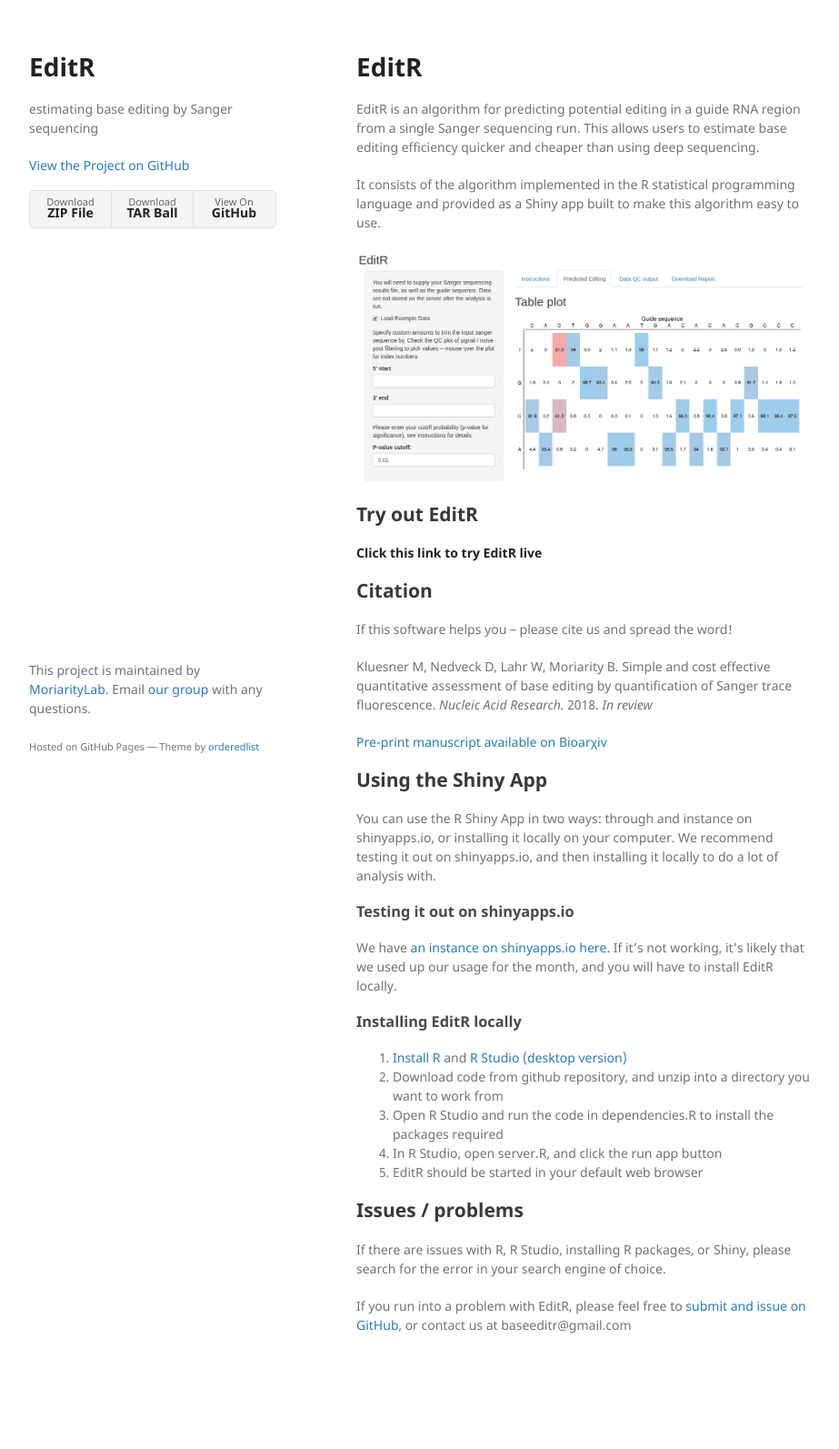
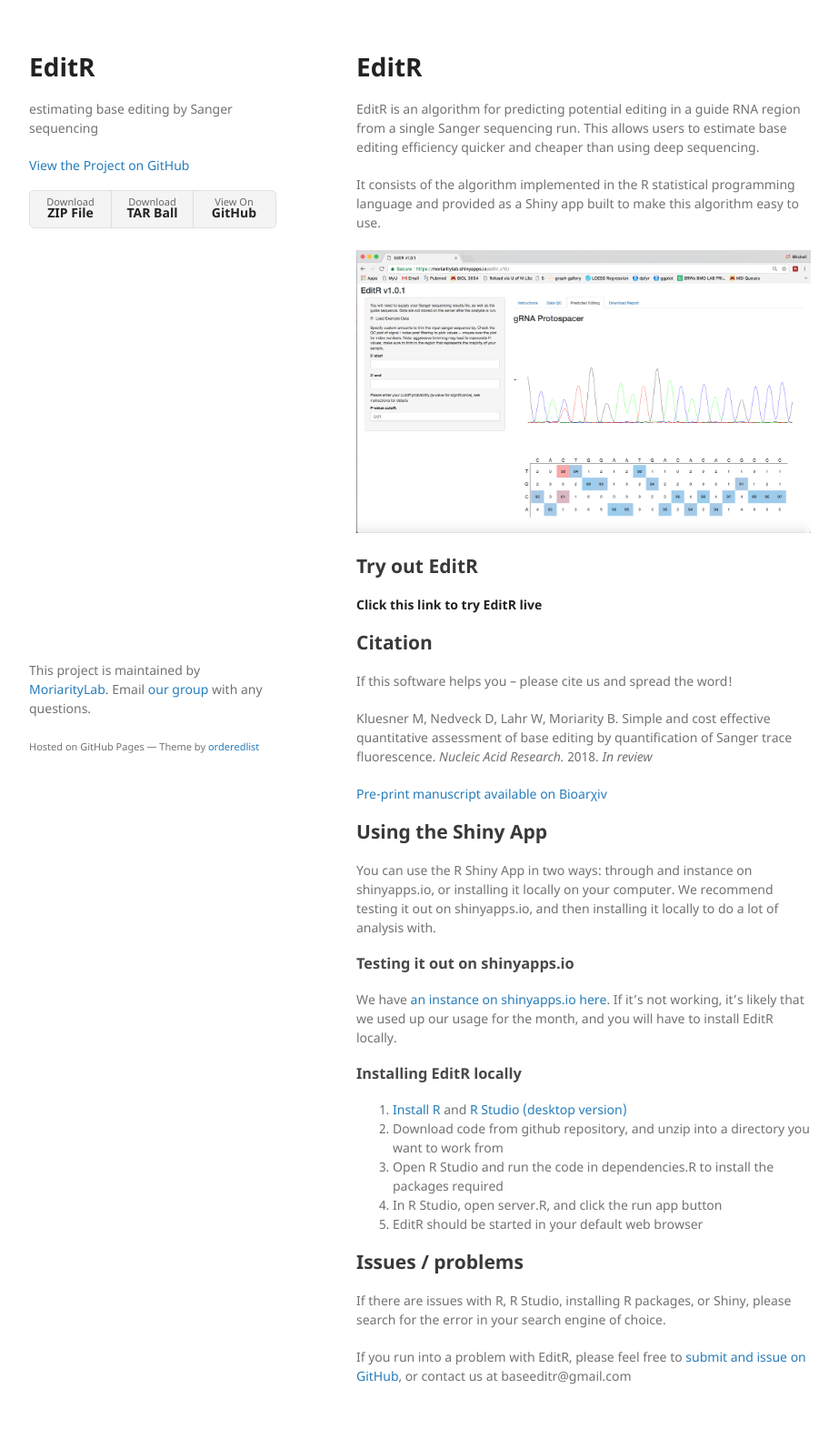
Before and after one commit to MoriarityLab/EditR, a Jekyll site: the page built from docs/index.md, in a window 1280 px wide. Shown: the whole page at 91% size, without its empty margins (178-1101 px from the left). Built offline with Jekyll 4.4.1, drawn with Linux system fonts in a browser that asks for light colours; our own code applies the rules of GitHub Pages for plain Markdown files; before the commit the page ends 1537 px from its top, so only the background shows below that.

Commit message:
Updated splash page image

```diff
--- a/docs/index.md
+++ b/docs/index.md
@@ -12,7 +12,7 @@
 
 
 
-![Example data loaded in EditR](./assets/editr-screenshot.png)
+![Example data loaded in EditR](./assets/editr_screenshot_v1.0.1.png)
 
 ## Try out EditR
 
```
